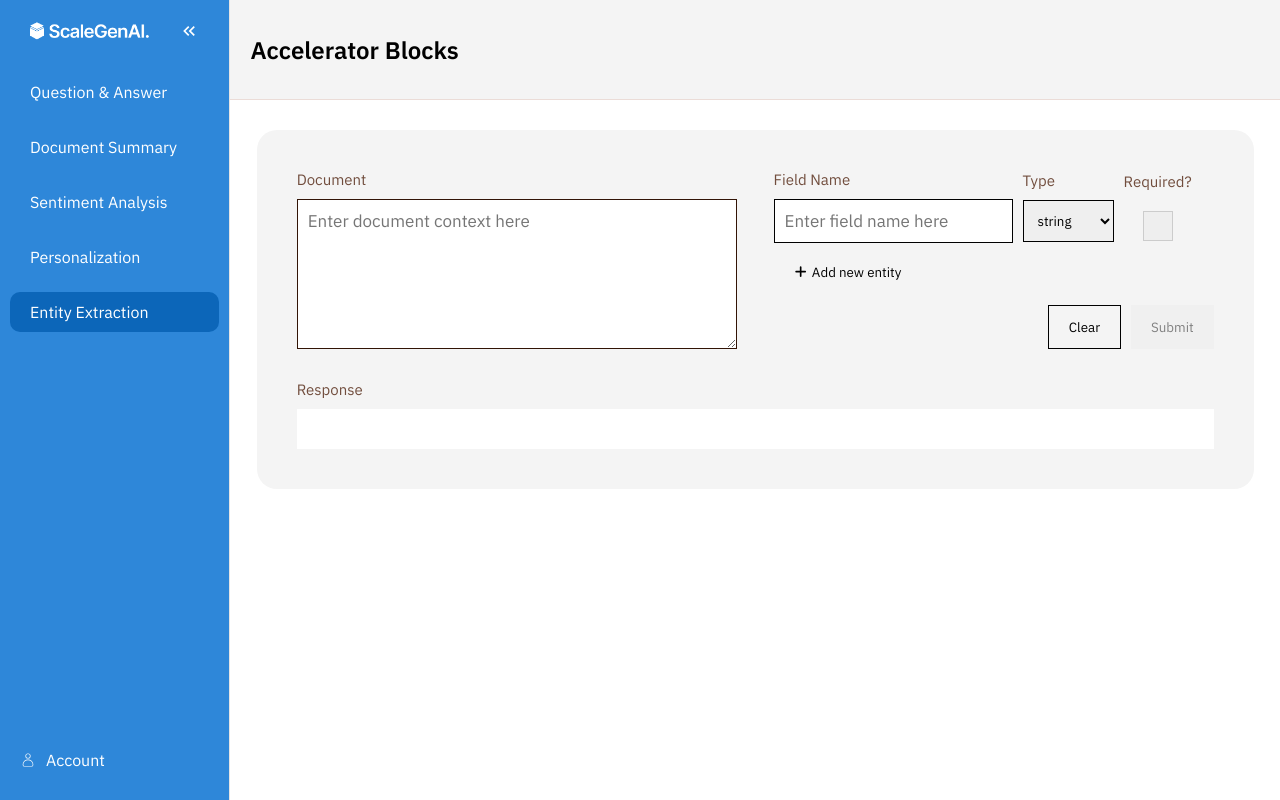
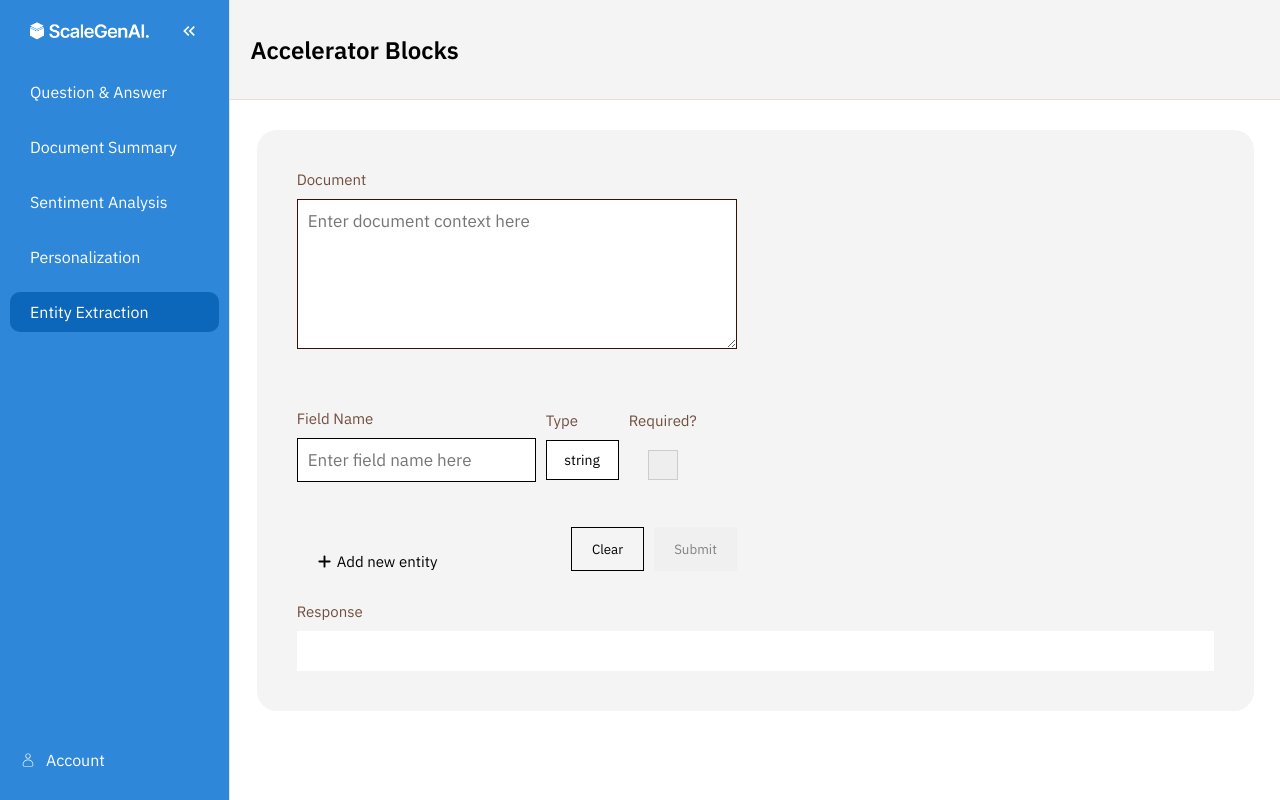
Before and after one commit to arkalal/Accelerator-Blocks---ScaleGen, a Next.js app: page / in a window 1280 px wide. Both pictures are taken after a click on the button "Entity Extraction". Built offline with nearby package versions, Linux system fonts and the light colour scheme.

Commit message:
fixed UI alignment

```diff
--- a/components/Tabs/DocumentSummary/DocumentSummary.module.scss
+++ b/components/Tabs/DocumentSummary/DocumentSummary.module.scss
@@ -40,6 +40,10 @@
     select {
       width: 200px;
       padding: 10px;
+      font-size: 14px;
+      height: 40px;
+      appearance: none;
+      border-radius: 0;
     }
   }
 
@@ -60,6 +64,7 @@
       align-items: center;
       gap: 5px;
       cursor: pointer;
+      font-size: $textFontSize;
     }
   }
 
--- a/components/Tabs/EntityExtraction/EntityExtraction.module.scss
+++ b/components/Tabs/EntityExtraction/EntityExtraction.module.scss
@@ -17,7 +17,8 @@
 
   .EntityExtractionBox {
     display: flex;
-    justify-content: space-between;
+    flex-direction: column;
+    gap: 60px;
     width: 100%;
 
     .EntityExtractionDocument {
@@ -99,6 +100,14 @@
           select {
             padding: 10px;
             border: 1px solid black;
+            font-size: 14px;
+            height: 40px;
+            background-color: white;
+            text-align: center;
+            border-radius: 0;
+            outline: none;
+            box-shadow: none;
+            appearance: none;
           }
         }
 
@@ -147,7 +156,7 @@
       }
 
       .EntityExtractionAddEntity {
-        margin-top: 20px;
+        margin-top: 70px;
 
         button {
           text-align: left;
@@ -160,6 +169,7 @@
           gap: 5px;
           cursor: pointer;
           font-weight: 500;
+          font-size: $textFontSize;
         }
       }
     }
--- a/components/Tabs/QuestionAnswer/QuestionAnswer.module.scss
+++ b/components/Tabs/QuestionAnswer/QuestionAnswer.module.scss
@@ -69,9 +69,9 @@
       border: none;
       border-radius: 5px;
       cursor: pointer;
-      background-color: #f0f0f0;
-      color: gray;
-      font-weight: bold;
+      background-color: $grey;
+      color: $white;
+      font-size: $fontSize;
     }
   }
 }
--- a/components/Tabs/SentimentAnalysis/SentimentAnalysis.module.scss
+++ b/components/Tabs/SentimentAnalysis/SentimentAnalysis.module.scss
@@ -58,6 +58,7 @@
       align-items: center;
       gap: 5px;
       cursor: pointer;
+      font-size: $textFontSize;
     }
   }
 
@@ -70,8 +71,9 @@
       padding: 12px 20px;
       border: none;
       cursor: pointer;
-      background-color: #f0f0f0;
-      color: gray;
+      background-color: $grey;
+      color: $white;
+      font-size: $fontSize;
     }
   }
 
--- a/styles/mixins.module.scss
+++ b/styles/mixins.module.scss
@@ -8,6 +8,7 @@ $grey: #ababab;
 $lightBlue: #d8ecff;
 
 $fontSize: 17px;
+$textFontSize: 15px;
 
 @mixin response {
   width: 100%;
```
